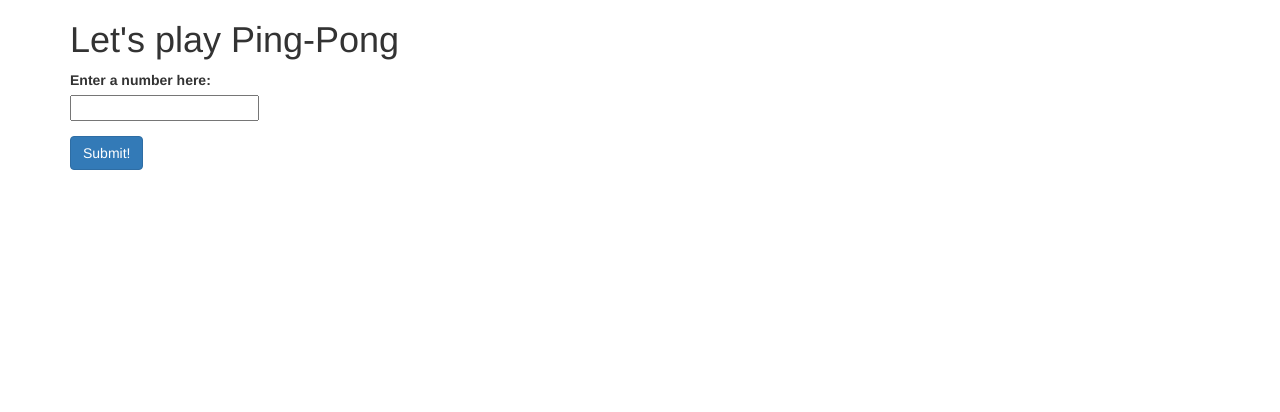
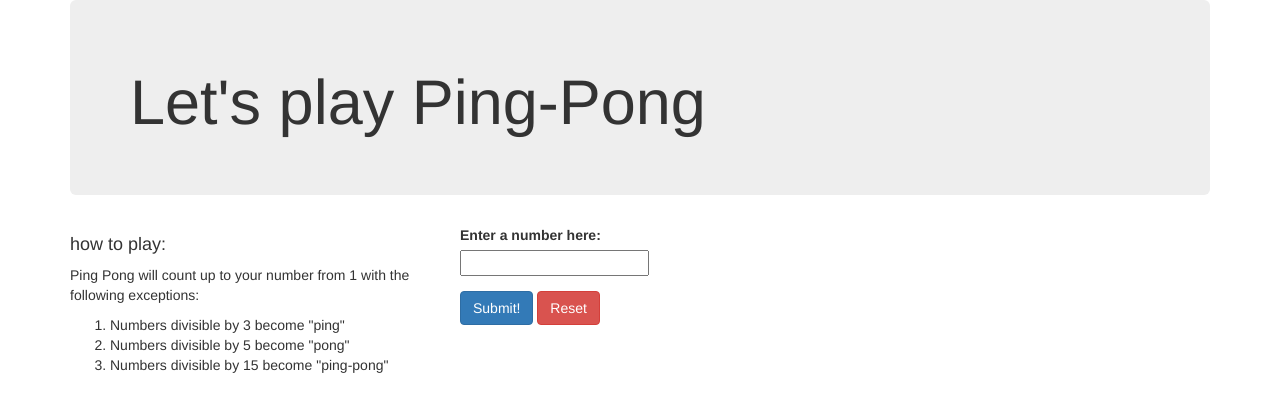
Before and after one commit to jenasancartier/ping-pong, a plain HTML site: page index.html in a window 1280 px wide. Drawn offline with Linux system fonts and the light colour scheme.

Commit message:
add columns and have results display in an appended string again, instead of the ul

```diff
--- a/index.html
+++ b/index.html
@@ -9,17 +9,33 @@
   </head>
   <body>
     <div class="container">
+      <div class="jumbotron">
       <h1>Let's play Ping-Pong</h1>
+      </div>
+      <div class="row">
+        <div class="col-sm-4" id="directions">
+          <h4>how to play:</h4>
+          <p>Ping Pong will count up to your number from 1 with the following exceptions:</p>
+          <ol>
+            <li> Numbers divisible by 3 become "ping"</li>
+            <li> Numbers divisible by 5 become "pong"</li>
+            <li> Numbers divisible by 15 become "ping-pong"</li>
+          </ol>
+        </div>
+        <div class="col-sm-4">
           <form id="ping-pong">
             <div class="form-group">
               <label for="userNumber">Enter a number here:</label><br>
               <input id="userNumber" type="number">
             </div>
             <button type="submit" class="btn btn-primary">Submit!</button>
+            <button type="reset" class="btn btn-danger">Reset</button>
           </form>
-
+        </div>
+        <div class="col-sm-4">
           <div id="result"></div>
-
+        </div>
+      </div>
     </div>
 
 
```
Lines whose indentation alone changed are shown as unchanged.
